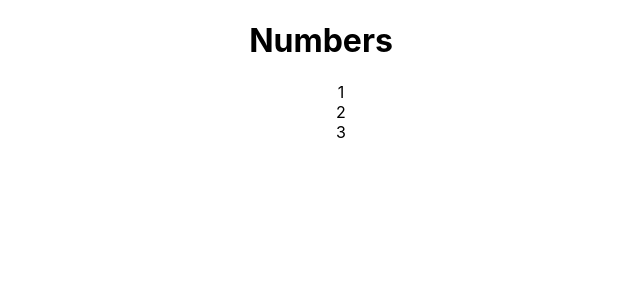
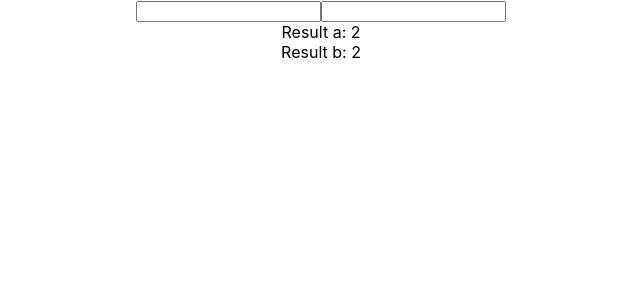
Before and after one commit to Vladislav-Nickolaevich/Kabzda-kak-prosto, a React (Create React App) app: page / in a window 1280 px wide. Shown: the top 300 px of the page, without its empty margins (319-959 px from the left). Built offline with nearby package versions, Linux system fonts and the light colour scheme.

Commit message:
Created component Factorial with used useMemo

```diff
--- a/src/App.tsx
+++ b/src/App.tsx
@@ -11,6 +11,7 @@ import {GetValueOfInputByClicked} from "./components/GetValueByClicked/GetValueO
 import {ControlledSelect} from './components/ControlledSelect/ControlledSelect';
 import {Select} from "./components/Select/Select";
 import {CorrectSelect} from "./components/CorrectSelect/CorrectSelect";
+import FactorialUseMemo from './components/FactorialUseMemo/FactorialUseMemo';
 
 type ItemsType = {
     title: string
@@ -35,8 +36,8 @@ function App() {
     // }
     // const onChangeHandlerSelect = () => setCollapsedSelect(!collapsedSelect)
 
-    const [valueCorrectSelect, setValueCorrectSelect] = useState('1')
-    const onChangeCorrectSelect = (value:any) => setValueCorrectSelect(value)
+    // const [valueCorrectSelect, setValueCorrectSelect] = useState('1')
+    // const onChangeCorrectSelect = (value:any) => setValueCorrectSelect(value)
 
 
     return (
@@ -51,7 +52,7 @@ function App() {
             {/*/>*/}
             {/*<UncontrolledRating/>*/}
             {/*<OnOff onChange={setSwitchOn} on={switchOn}/>*/}
-            <UncontrolledAccordion titleValue={'Numbers'}/>
+            {/*<UncontrolledAccordion titleValue={'Numbers'}/>*/}
             {/*<Rating value={ratingValue} onClick={setRatingValue}/>*/}
             {/*<ControlledInputWithFixedValue value={'Value of input'}/>*/}
             {/*<UncontrolledInput/>*/}
@@ -70,6 +71,7 @@ function App() {
             {/*    items={names}*/}
             {/*    onChange={onChangeCorrectSelect}*/}
             {/*/>*/}
+            <FactorialUseMemo/>
         </div>
     );
 }
--- /dev/null
+++ b/src/components/FactorialUseMemo/FactorialUseMemo.tsx
@@ -0,0 +1,39 @@
+import React, {useState, useMemo} from 'react';
+
+const FactorialUseMemo = () => {
+    const [a, setA] = useState<number>(2)
+    const [b, setB] = useState<number>(2)
+    let resultA = 1
+    let resultB = 1
+
+    for (let i = 1; i <= a; i++) {
+        resultA *= i
+    }
+    resultB = useMemo(() => {
+        let tempResultB = 1
+        for (let i = 1; i <= b; i++) {
+            let fake = 0
+            while (fake < 10000000) {
+                fake++
+                const fakeValue = Math.random()
+            }
+            tempResultB *= i
+        }
+        return tempResultB
+    }, [b])
+
+    return (
+        <div>
+            <input onChange={(e) => setA(+e.currentTarget.value)}/>
+            <input onChange={(e) => setB(+e.currentTarget.value)}/>
+            <div>
+                Result a: {resultA}
+            </div>
+            <div>
+                Result b: {resultB}
+            </div>
+        </div>
+    );
+};
+
+export default FactorialUseMemo;
--- a/src/components/OnOff/OnOff.tsx
+++ b/src/components/OnOff/OnOff.tsx
@@ -4,6 +4,7 @@ export type OnOffType = {
     on: boolean
     onChange: (on: boolean) => void
 }
+
 function OnOff(props: OnOffType) {
     const squareOne = {
         width: '30px',
```
